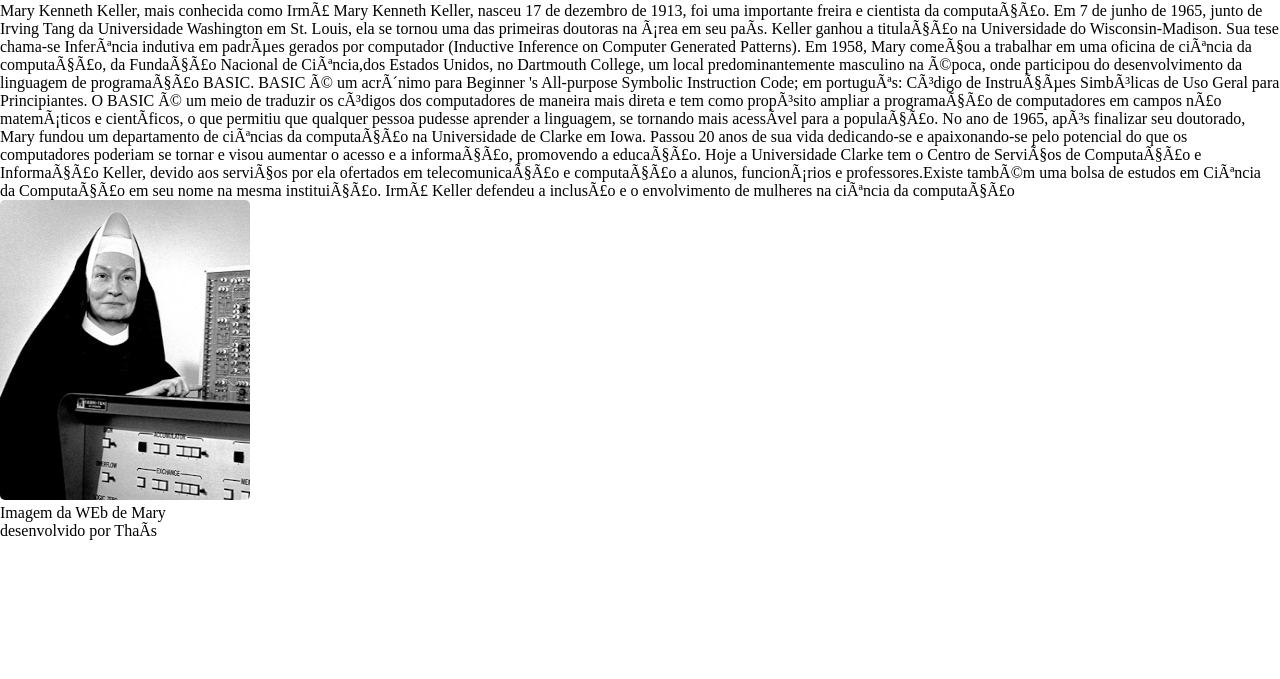
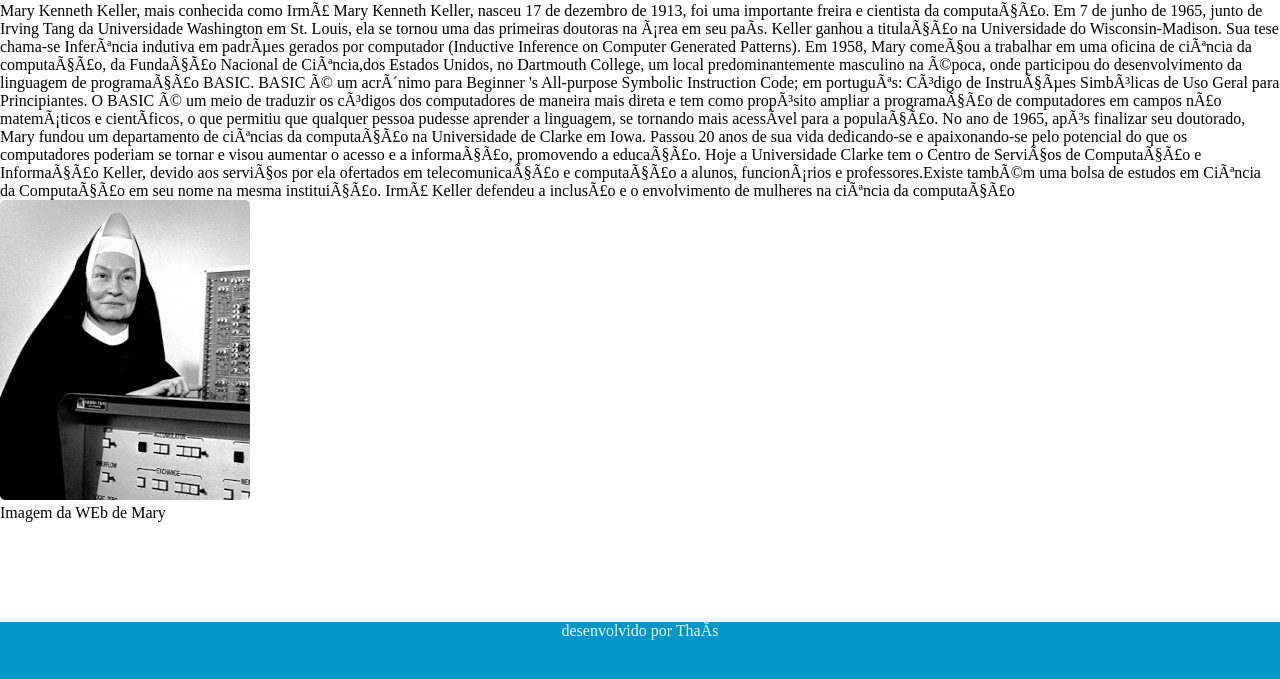
Before and after one commit to thaissouzaa/API, a plain HTML site: page APS/mary.html in a window 1280 px wide. Shown: the part 163-842 px from the top of the page. Before the commit the page ends 800 px from the top, so only its background shows below. Drawn offline with Linux system fonts and the light colour scheme.

Commit message:
estilização

```diff
--- a/APS/style.css
+++ b/APS/style.css
@@ -59,7 +59,6 @@ th,tr{
 
 #titulo{
     margin: 10px;
-    align:center;
 }
 
 #linguagens{
@@ -72,3 +71,20 @@ th,tr{
 #startups{
     margin-top: 50px;
 }
+
+#texto{
+    text-align: left;
+    font-family:'Times New Roman';
+}
+
+footer{
+    background-color: #0096c7;
+    height: 200px;
+    width: auto;
+}
+
+footer p{
+    color: aliceblue;
+    text-align: center ;
+    margin: 100px;
+}
```
